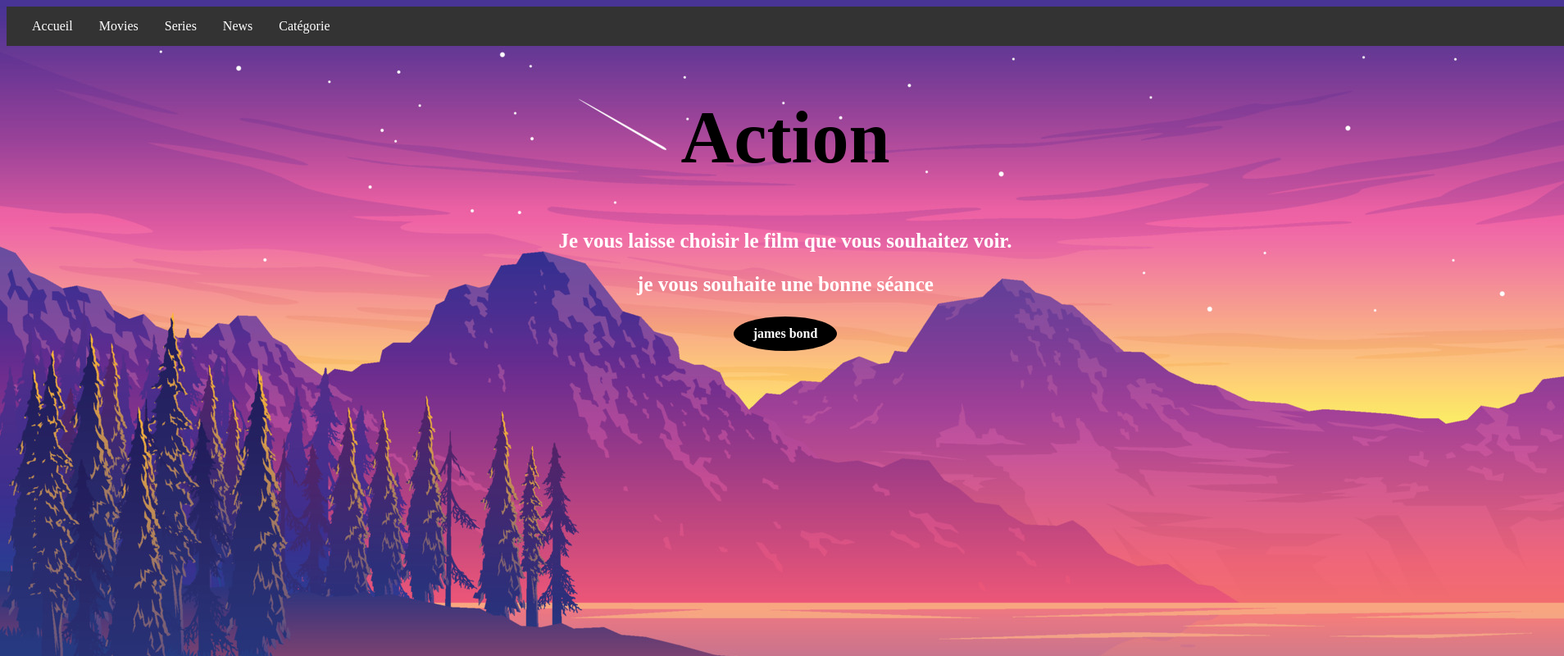
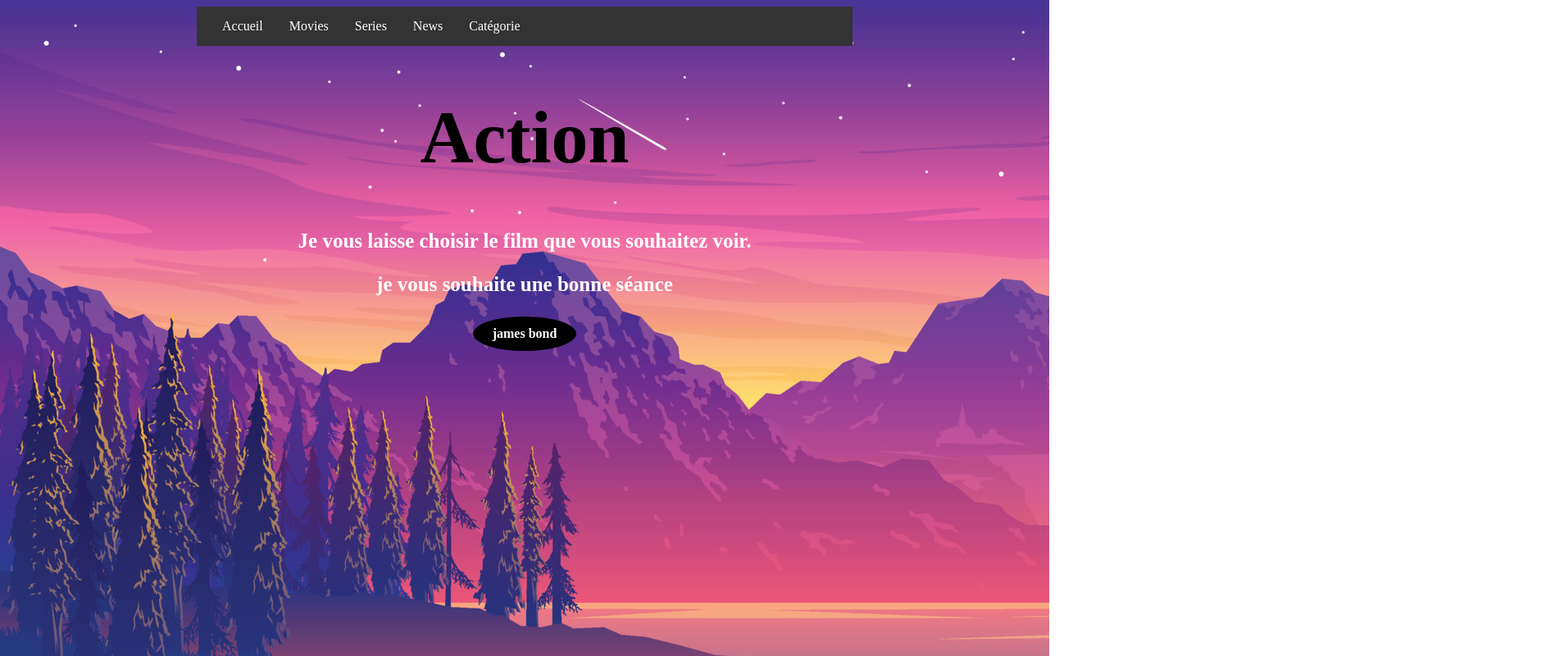
Before and after one commit to SunoriOff/action, a plain HTML site: page index.html in a window 1280 px wide. Shown: the whole page at 82% size, 1908 px wide, since content can reach past the window. Drawn offline with Linux system fonts and the light colour scheme.

Commit message:
Update styles.css

```diff
--- a/styles.css
+++ b/styles.css
@@ -25,11 +25,10 @@ body{
 
 #carte
 {
-    width: 1900px;
-    margin: 0 ;
+    width: 800px;
+    margin: 0 auto;
     text-align: center;
     align-content: center;
-    vertical-align: middle;
 }
 
 .bouton-noir-ovale {
```
